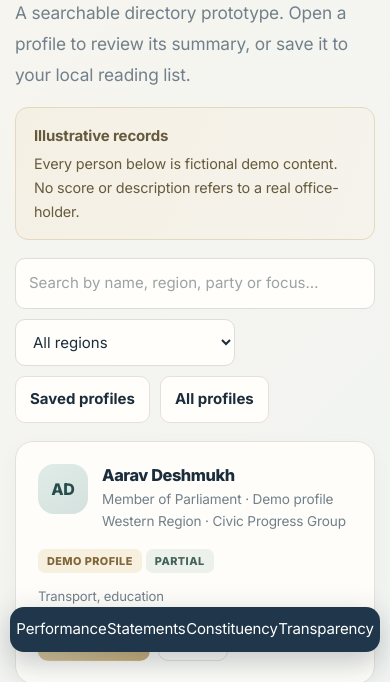
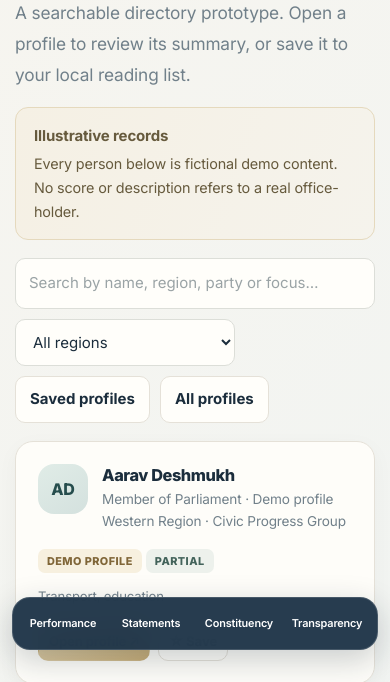
Before and after one commit to snk060114-sketch/Netalens_, a plain HTML site: page leaders.html in a window 390 px wide. Shown: the part 182-864 px from the top of the page. Drawn offline with Linux system fonts and the light colour scheme.

Commit message:
Style floating bottom research navigation dock

```diff
--- a/assets/style.css
+++ b/assets/style.css
@@ -23,3 +23,41 @@ a{color:var(--teal);text-underline-offset:3px}button,input,select,textarea{font:
 @media(max-width:980px){.site-header{align-items:flex-start;flex-wrap:wrap}.nav{order:3;width:100%;justify-content:flex-start;gap:16px}.hero-grid{grid-template-columns:1fr}.hero-art{display:none}.grid.four{grid-template-columns:repeat(2,minmax(0,1fr))}}
 @media(max-width:700px){.container{width:min(100% - 30px,1180px)}.site-header{padding:14px 15px}.nav{display:none}.header-actions{margin-left:auto}.grid,.grid.two,.grid.four{grid-template-columns:1fr}.section-head{display:block}.section-head p{margin-top:8px}.page{padding-top:24px}.hero{border-radius:19px;padding:28px 22px}.hero-grid{display:block}.bar-item{grid-template-columns:100px 1fr 35px}.footer-inner{display:block}.mobile-nav{display:flex;position:fixed;bottom:10px;left:10px;right:10px;z-index:20;justify-content:space-around;padding:10px 6px;border-radius:14px;background:#20364a;box-shadow:0 10px 30px #10233140}.mobile-nav a{color:#fff;text-decoration:none;font:700 .72rem ;text-align:center}.footer{padding-bottom:95px}}
 @media(prefers-reduced-motion:reduce){*,*::before,*::after{scroll-behavior:auto!important;transition:none!important}}
+/* NetaLens — refined mobile research dock */
+@media(max-width:700px){
+  body{padding-bottom:88px}
+
+  .mobile-nav{
+    display:flex;
+    position:fixed;
+    bottom:12px;
+    left:12px;
+    right:12px;
+    z-index:100;
+    justify-content:space-around;
+    align-items:center;
+    gap:4px;
+    padding:9px 8px;
+    border:1px solid rgba(255,255,255,.14);
+    border-radius:18px;
+    background:rgba(32,54,74,.97);
+    box-shadow:0 10px 32px rgba(16,35,49,.22);
+    backdrop-filter:blur(14px);
+  }
+
+  .mobile-nav a{
+    flex:1;
+    min-width:0;
+    padding:10px 3px;
+    border-radius:11px;
+    color:#fff;
+    text-decoration:none;
+    text-align:center;
+    font:600 .68rem/1.2 "Inter",sans-serif;
+  }
+
+  .mobile-nav a[aria-current="page"]{
+    background:#fff;
+    color:var(--navy);
+  }
+}
```
